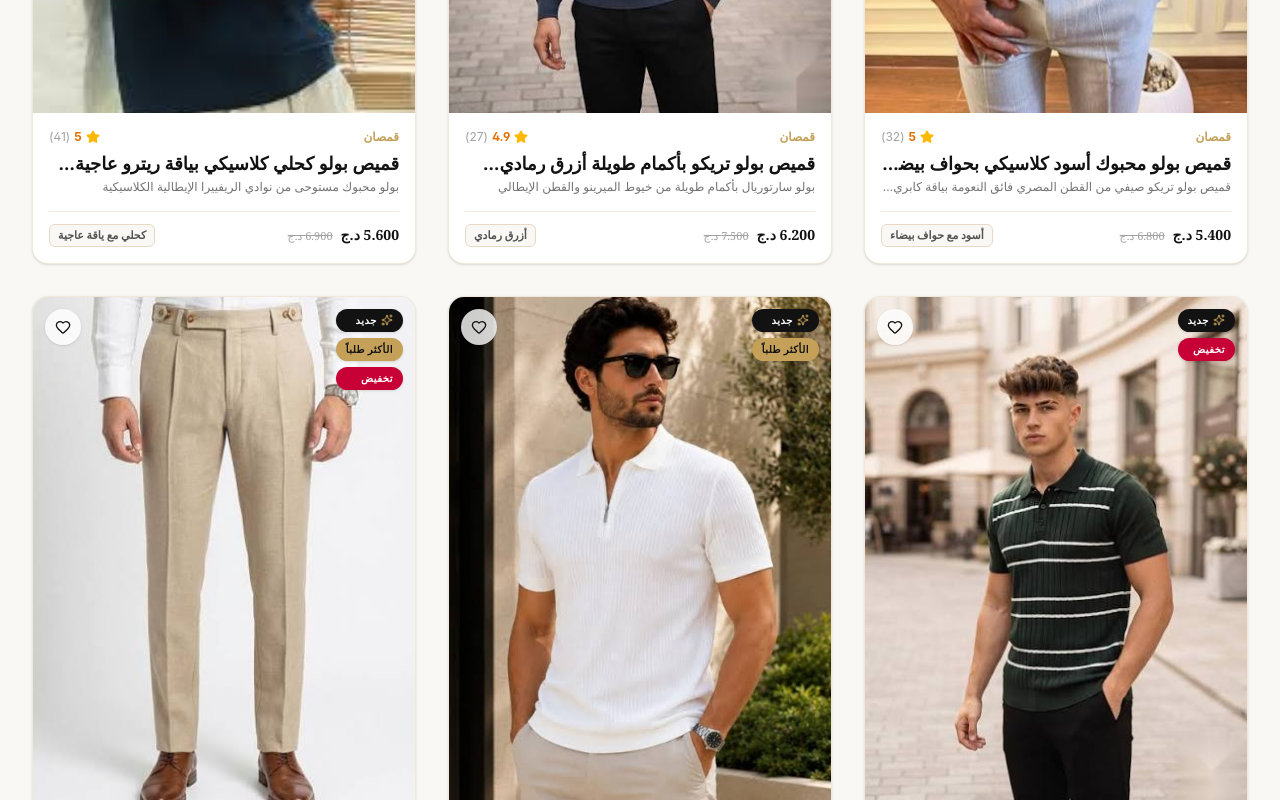
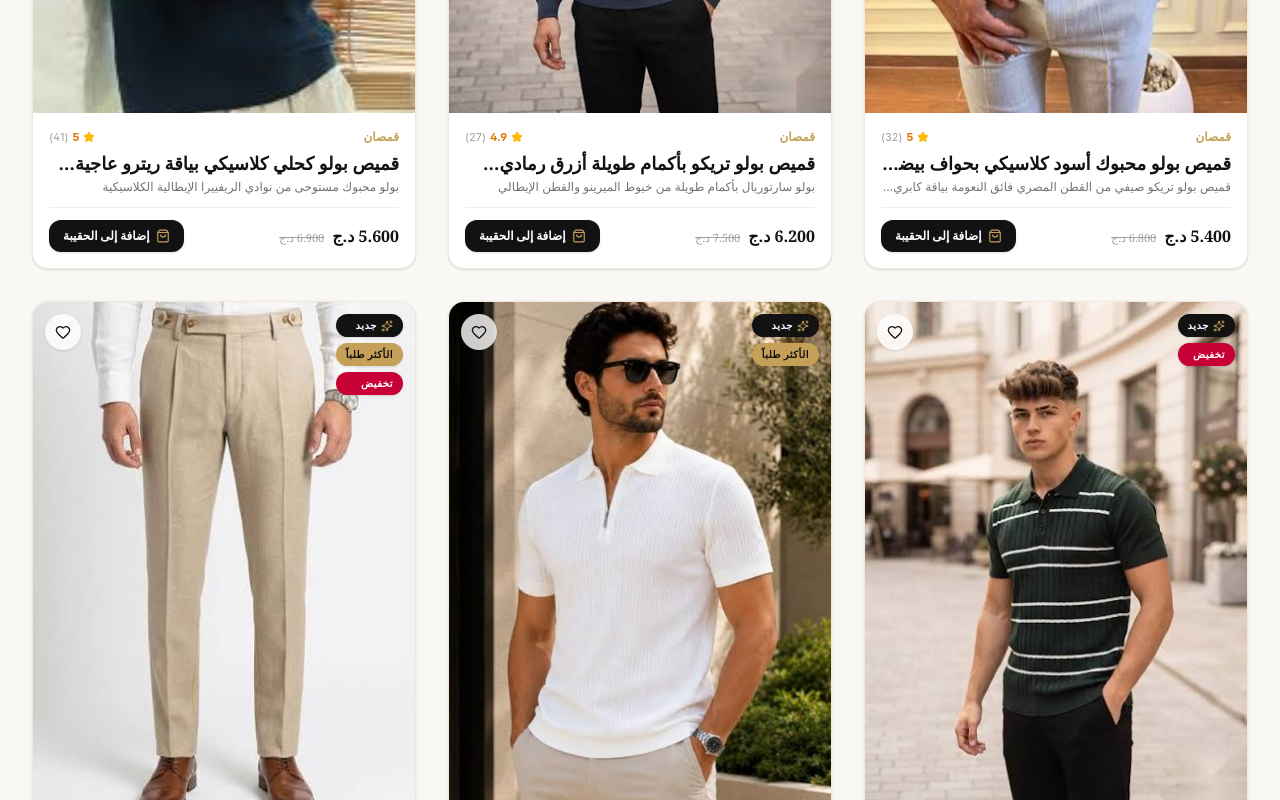
Before and after one commit to younes-coding/store, a React (Vite) app: page / in a window 1280 px wide. Shown: the part 2560-3360 px from the top of the page. Built offline with nearby package versions, Linux system fonts and the light colour scheme; no server answers.

Commit message:
fix: make Add to Bag button permanently visible on mobile and optimize touch responsiveness

```diff
--- a/src/components/cart/CartDrawer.tsx
+++ b/src/components/cart/CartDrawer.tsx
@@ -41,14 +41,14 @@ export const CartDrawer: React.FC<CartDrawerProps> = ({
             className="absolute inset-0 bg-dark/60 backdrop-blur-sm"
           />
 
-          <div className="fixed inset-y-0 left-0 max-w-full flex pr-10">
+          <div className="fixed inset-y-0 left-0 max-w-full flex pr-0 sm:pr-10">
             {/* Side Drawer Box */}
             <motion.div
               initial={{ x: '-100%' }}
               animate={{ x: 0 }}
               exit={{ x: '-100%' }}
               transition={{ type: 'spring', damping: 28, stiffness: 220 }}
-              className="w-screen max-w-md bg-brand-50 shadow-2xl flex flex-col justify-between border-r border-brand-200 text-right"
+              className="w-screen max-w-full sm:max-w-md bg-brand-50 shadow-2xl flex flex-col justify-between border-r border-brand-200 text-right"
             >
               {/* Header */}
               <div className="p-6 border-b border-brand-200 flex items-center justify-between bg-white">
--- a/src/components/cart/WishlistDrawer.tsx
+++ b/src/components/cart/WishlistDrawer.tsx
@@ -58,14 +58,14 @@ export const WishlistDrawer: React.FC<WishlistDrawerProps> = ({
             className="absolute inset-0 bg-dark/60 backdrop-blur-sm"
           />
 
-          <div className="fixed inset-y-0 left-0 max-w-full flex pr-10">
+          <div className="fixed inset-y-0 left-0 max-w-full flex pr-0 sm:pr-10">
             {/* Side Drawer Box */}
             <motion.div
               initial={{ x: '-100%' }}
               animate={{ x: 0 }}
               exit={{ x: '-100%' }}
               transition={{ type: 'spring', damping: 28, stiffness: 220 }}
-              className="w-screen max-w-md bg-brand-50 shadow-2xl flex flex-col justify-between border-r border-brand-200 text-right"
+              className="w-screen max-w-full sm:max-w-md bg-brand-50 shadow-2xl flex flex-col justify-between border-r border-brand-200 text-right"
             >
               {/* Header */}
               <div className="p-6 border-b border-brand-200 flex items-center justify-between bg-white">
--- a/src/components/product/ProductCard.tsx
+++ b/src/components/product/ProductCard.tsx
@@ -109,8 +109,8 @@ export const ProductCard: React.FC<ProductCardProps> = ({
           <Heart className={`w-4 h-4 ${isLiked ? 'fill-current' : ''}`} />
         </motion.button>
 
-        {/* Quick View Button */}
-        <div className="absolute inset-x-4 bottom-14 z-10 opacity-0 group-hover:opacity-100 transition-all duration-300 transform translate-y-2 group-hover:translate-y-0 hidden sm:flex justify-center">
+        {/* Quick View Button (Desktop only) */}
+        <div className="absolute inset-x-4 bottom-3 z-10 opacity-0 group-hover:opacity-100 transition-all duration-300 transform translate-y-2 group-hover:translate-y-0 hidden sm:flex justify-center">
           <button
             onClick={(e) => {
               e.stopPropagation();
@@ -121,52 +121,47 @@ export const ProductCard: React.FC<ProductCardProps> = ({
             <Eye className="w-3.5 h-3.5 text-accent" /> {t('quickView')}
           </button>
         </div>
-
-        {/* Quick Add To Cart Button */}
-        <div className="absolute inset-x-4 bottom-3 z-10 opacity-0 group-hover:opacity-100 transition-all duration-300 transform translate-y-2 group-hover:translate-y-0">
-          <button
-            onClick={handleQuickAdd}
-            className="w-full py-3 bg-dark text-white hover:bg-neutral-800 rounded-xl text-xs font-bold uppercase tracking-wider flex items-center justify-center gap-2 shadow-luxury transition-all cursor-pointer"
-          >
-            <ShoppingBag className="w-3.5 h-3.5 text-accent" />
-            <span>{t('addToBag')}</span>
-          </button>
-        </div>
       </div>
 
       {/* Product Content Details */}
-      <div className="p-4 flex flex-col flex-1 justify-between bg-white text-right">
+      <div className="p-3.5 sm:p-4 flex flex-col flex-1 justify-between bg-white text-right">
         <div>
-          <div className="flex items-center justify-between text-xs text-neutral-500 mb-1">
+          <div className="flex items-center justify-between text-[11px] sm:text-xs text-neutral-500 mb-1">
             <span className="font-bold text-accent">{product.categoryLabel}</span>
-            <div className="flex items-center gap-1 text-amber-600 font-bold">
-              <Star className="w-3.5 h-3.5 fill-amber-400 text-amber-400" />
+            <div className="flex items-center gap-1 text-amber-600 font-bold text-[11px]">
+              <Star className="w-3 h-3 fill-amber-400 text-amber-400" />
               <span>{product.rating}</span>
               <span className="text-neutral-400 font-normal">({product.reviewCount})</span>
             </div>
           </div>
 
-          <h3 className="font-serif text-lg font-bold text-dark line-clamp-1 group-hover:text-accent transition-colors">
+          <h3 className="font-serif text-base sm:text-lg font-bold text-dark line-clamp-1 group-hover:text-accent transition-colors">
             {product.name}
           </h3>
-          <p className="text-xs text-neutral-500 line-clamp-1 mt-0.5">{product.subtitle}</p>
+          <p className="text-[11px] sm:text-xs text-neutral-500 line-clamp-1 mt-0.5">{product.subtitle}</p>
         </div>
 
-        <div className="mt-4 pt-3 border-t border-brand-100 flex items-center justify-between">
+        <div className="mt-3 pt-3 border-t border-brand-100 flex flex-col sm:flex-row sm:items-center justify-between gap-2.5">
           {/* Price */}
           <div className="flex items-baseline gap-2">
-            <span className="font-bold text-sm text-dark font-serif">{formatPrice(product.price)}</span>
+            <span className="font-bold text-sm sm:text-base text-dark font-serif">{formatPrice(product.price)}</span>
             {product.originalPrice && (
-              <span className="text-[11px] text-neutral-400 line-through font-serif">
+              <span className="text-[10px] sm:text-[11px] text-neutral-400 line-through font-serif">
                 {formatPrice(product.originalPrice)}
               </span>
             )}
           </div>
 
-          {/* Color Name Badge */}
-          <div className="text-[11px] text-neutral-600 font-bold bg-brand-50 px-2 py-0.5 rounded-md border border-brand-200 truncate max-w-[120px]" title={selectedColor.nameAr || selectedColor.name}>
-            {selectedColor.nameAr || selectedColor.name}
-          </div>
+          {/* Action Button: Visible and touch-friendly on all devices */}
+          <motion.button
+            whileTap={{ scale: 0.94 }}
+            onClick={handleQuickAdd}
+            className="w-full sm:w-auto py-2 px-3 sm:px-3.5 bg-dark hover:bg-neutral-800 text-white rounded-xl text-xs font-bold flex items-center justify-center gap-1.5 shadow-sm transition-all cursor-pointer shrink-0"
+            title="إضافة سريعة للحقيبة"
+          >
+            <ShoppingBag className="w-3.5 h-3.5 text-accent" />
+            <span>{t('addToBag')}</span>
+          </motion.button>
         </div>
       </div>
     </motion.div>
```
